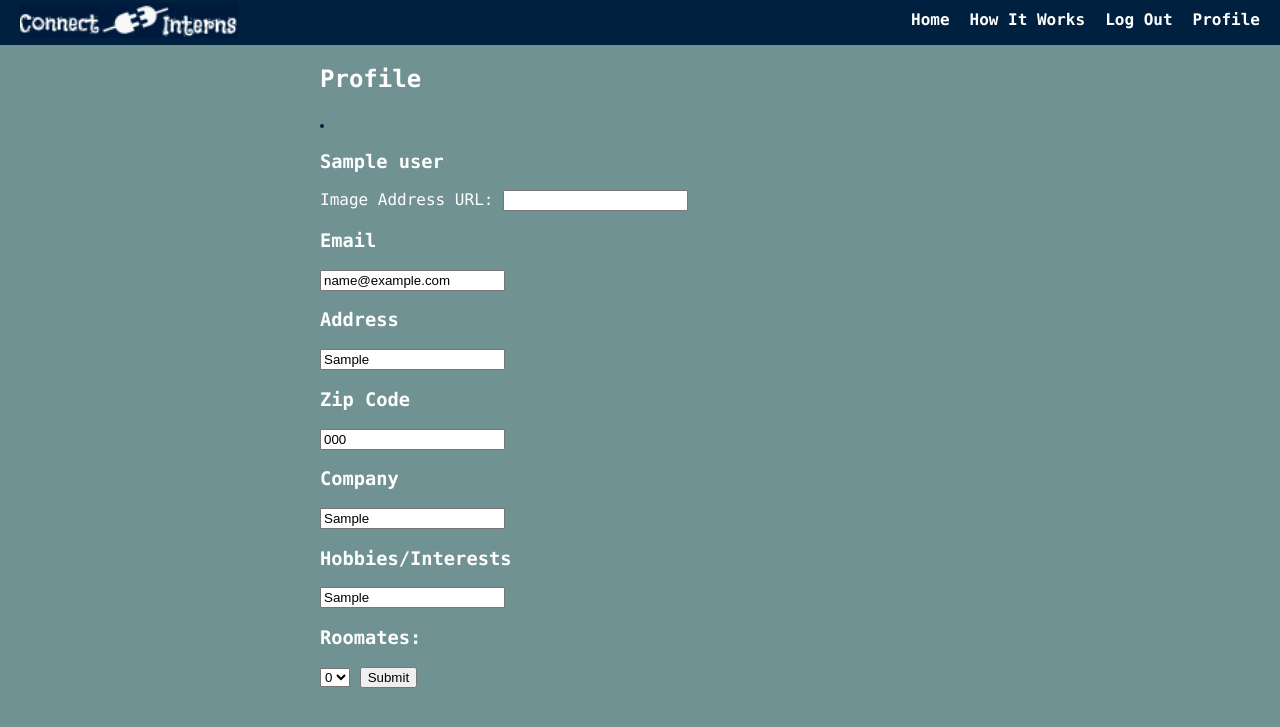
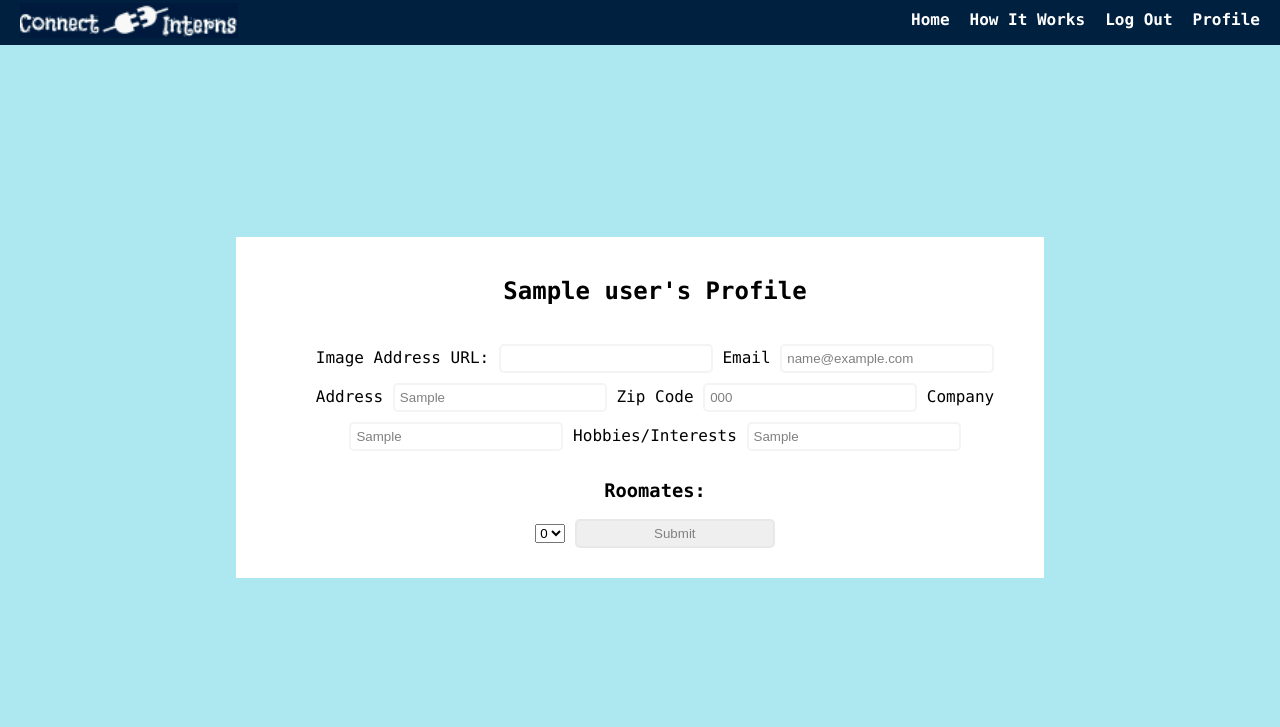
Before and after one commit to Ujjwal666/InternConnect, a Flask app: page /profile in a window 1280 px wide. Shown: the top 727 px of the page. Run offline with Flask 2, Linux system fonts and the light colour scheme; the visitor is signed in with stand-in values (Sample User, id 1); a database or web service that is not in the repository returns one stand-in record (values such as "Sample title"); some libraries are stand-ins or nearby versions.

Commit message:
copied css

```diff
--- a/app.py
+++ b/app.py
@@ -147,11 +147,20 @@ def profile(): # allow user to add a picture, view and update data, and input th
     else:
         email = None
     if request.method == "POST":
+
+        interests = user['interests']
+        users.update_one({"email":email}, { "$set": {"interests": interests } })
+
         url = request.form['url']
+        pic = { "$set": {"pic": url } }
+        users.update_one({"email":email}, pic)
+
         roomates = request.form['roomates']
+        rm = { "$set": {"roomates": str(roomates) } }
+        users.update_one({"email":email}, rm)
 
         print("piccccc",url)
-        return render_template('profile.html', name = name, email = email, address = address, zip_code = zip_code, company = company, interests = interests, pic = url)
+        return render_template('profile.html', name = name, email = email, address = address, zip_code = zip_code, company = company, interests = interests, pic = url, roomates=roomates)
     return render_template('profile.html', name = name, email = email, address = address, zip_code = zip_code, company = company, interests = interests)
 @app.route('/profile_picture')
 def profile_picture():
@@ -240,3 +249,10 @@ def signup():
 
     else:
         return render_template('signup.html')
+
+
+@app.route('/logout')
+def logout():
+    #clear email from session data
+    session.clear()
+    return redirect(url_for('index'))
--- /dev/null
+++ b/static/css/profile.css
@@ -0,0 +1,69 @@
+body {
+    margin: 0;
+    padding: 0;
+    background-color: #719293;
+    color: white;
+    font-family: 'Menlo',
+      sans-serif;
+    -webkit-font-smoothing: antialiased;
+    -moz-osx-font-smoothing: grayscale;
+  }
+
+  .header{
+    display: flex;
+    align-items: center;
+    background-color: #00203FFF;
+    justify-content: space-between;
+  }
+  .tabs{
+    display: flex;
+  }
+  a{
+    text-decoration: none;
+    color: white;
+  }
+  .tabs p{
+    margin-right: 20px;
+    padding-top: 10px;
+    margin-top: 0px;
+    font-weight: 700;
+  }
+  .logo img{
+    height:  35px;
+    margin-left: 20px;
+  }
+
+
+body{
+	background-color: rgb(173, 231, 239);
+	color: black !important;
+}
+.login{
+	display: flex;
+	margin: auto;
+	width:  60%;
+	padding: 20px;
+	margin-top: 15%;
+	justify-content: space-between;
+	background-color: white;
+
+}
+.desc_form{
+	margin-left: 30px;
+	text-align: center;
+}
+.desc_form h1{
+	text-align: center;
+    padding: 5px;
+	margin-bottom: 45px;
+    margin-top: 50px;
+}
+.desc_form input{
+	padding: 5px;
+	margin-bottom: 10px;
+	outline: none;
+	width: 200px;
+	border: 2px solid rgba(211, 210, 210, 0.247);
+	color: gray;
+	border-radius: 5px;
+}
--- a/templates/profile.html
+++ b/templates/profile.html
@@ -4,7 +4,7 @@
 	<meta charset="utf-8">
 	<meta name="viewport" content="width=device-width, initial-scale=1">
 	<title>Profile</title>
-	<link href="./static/css/index.css" rel="stylesheet" type="text/css" />
+	<link href="./static/css/profile.css" rel="stylesheet" type="text/css" />
 </head>
 <body>
 	<div class="header">
@@ -46,25 +46,26 @@
 
     <div class="login">
 		<div class="desc_form">
-			<h2>Profile</h2>
+			<h2>{{ name }}'s Profile</h2>
             <form method="post" action="/profile">
+                <div>
                 <img src={{pic}}>
-                <h3> {{name}} </h3>
+            </div>
                 {% if not pic %}
                     <label for="url">Image Address URL:</label>
                     <input type="text" name="url" value="">
                 {% endif %}
 
 
-                <h3>Email</h3>
+                <label>Email</label>
                     <input type="email" name="email" value={{email}} placeholder="Email" />
-                <h3>Address</h3>
+                <label>Address</label>
                     <input type="text" name="address" value={{address}} placeholder="Street Address" />
-                <h3>Zip Code</h3>
-                    <input type="text" name="zip_code" value={{zip_code}} placeholder="Zip Code" />
-                <h3>Company</h3>
+                    <label>Zip Code</label>
+                        <input type="text" name="zip_code" value={{zip_code}} placeholder="Zip Code" />
+                <label>Company</label>
                     <input type="text" name="company" value={{company}} placeholder="Company you are interning for" />
-                <h3>Hobbies/Interests</h3>
+                <label>Hobbies/Interests</label>
                     <input type="text" name="interests" value={{interests}} placeholder="Hobbies/Interests" />
 
                 <h3>Roomates:</h3>
@@ -73,7 +74,6 @@
                         <option value="">{{ i }}</option>
                       {% endfor %}
                     </select>
-
                 <input type="submit" value="Submit" />
             </form>
 
```
